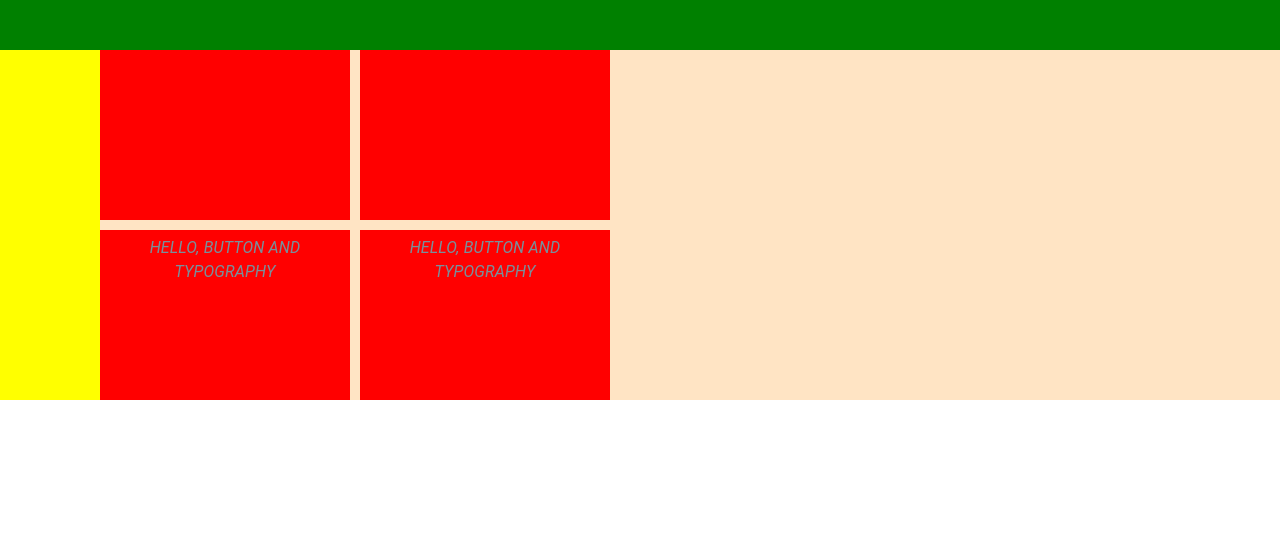
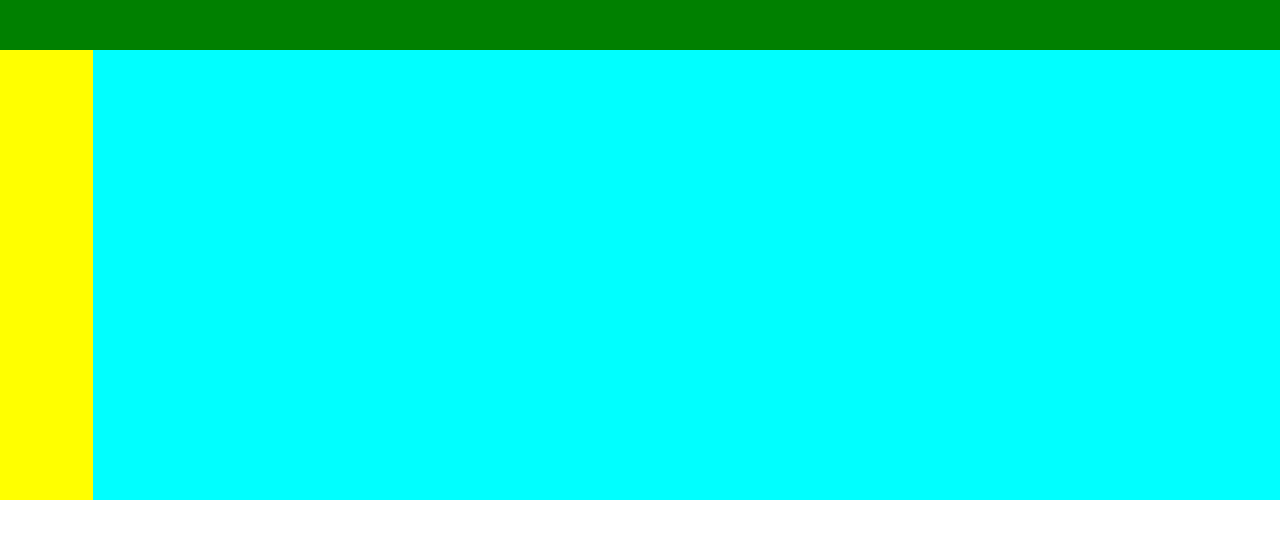
Before and after one commit to WestfalNamur/app-sandbox, a Next.js app in the folder client/: page / in a window 1280 px wide. Shown: the top 538 px of the page. Built offline with nearby package versions, Linux system fonts and the light colour scheme.

Commit message:
DEV CLIENT: Play with Grid

```diff
--- a/client/package.json
+++ b/client/package.json
@@ -9,6 +9,7 @@
   },
   "dependencies": {
     "@material-ui/core": "^4.12.1",
+    "@material-ui/data-grid": "^4.0.0-alpha.33",
     "@reduxjs/toolkit": "^1.3.6",
     "next": "latest",
     "react": "^17.0.2",
--- /dev/null
+++ b/client/src/features/dataView/GeoDataView.tsx
@@ -0,0 +1,24 @@
+import React from "react";
+import { Theme, createStyles, makeStyles } from "@material-ui/core/styles";
+import Paper from "@material-ui/core/Paper";
+import SurfPointTable from "../tables/SurfPointTable";
+
+const useStyles = makeStyles((theme: Theme) =>
+  createStyles({
+    divGeoDataView: {
+      width: "100%",
+      height: "100%",
+    },
+  })
+);
+
+export default function GeoDataView() {
+  const classes = useStyles();
+  return (
+    <div className={classes.divGeoDataView}>
+      <Paper>
+        <SurfPointTable />
+      </Paper>
+    </div>
+  );
+}
--- a/client/src/features/tables/SurfPointTable.tsx
+++ b/client/src/features/tables/SurfPointTable.tsx
@@ -1,21 +1,73 @@
-import { Button, Typography } from "@material-ui/core";
-import { makeStyles } from "@material-ui/core";
+import * as React from "react";
+import { Theme, createStyles, makeStyles } from "@material-ui/core/styles";
+import { DataGrid } from "@material-ui/data-grid";
 
-const userStyles = makeStyles({
-  btnStyle: {
-    fontStyle: "oblique",
+const useStyles = makeStyles((theme: Theme) =>
+  createStyles({
+    divSurfPointTable: {
+      width: 1000,
+      height: "100%",
+    },
+  })
+);
+
+const columns = [
+  { field: "id", headerName: "ID", width: 90 },
+  {
+    field: "firstName",
+    headerName: "First name",
+    width: 150,
+    editable: true,
   },
-});
+  {
+    field: "lastName",
+    headerName: "Last name",
+    width: 150,
+    editable: true,
+  },
+  {
+    field: "age",
+    headerName: "Age",
+    type: "number",
+    width: 110,
+    editable: true,
+  },
+  {
+    field: "fullName",
+    headerName: "Full name",
+    description: "This column has a value getter and is not sortable.",
+    sortable: false,
+    width: 160,
+    valueGetter: (params) =>
+      `${params.getValue(params.id, "firstName") || ""} ${
+        params.getValue(params.id, "lastName") || ""
+      }`,
+  },
+];
+
+const rows = [
+  { id: 1, lastName: "Snow", firstName: "Jon", age: 35 },
+  { id: 2, lastName: "Lannister", firstName: "Cersei", age: 42 },
+  { id: 3, lastName: "Lannister", firstName: "Jaime", age: 45 },
+  { id: 4, lastName: "Stark", firstName: "Arya", age: 16 },
+  { id: 5, lastName: "Targaryen", firstName: "Daenerys", age: null },
+  { id: 6, lastName: "Melisandre", firstName: null, age: 150 },
+  { id: 7, lastName: "Clifford", firstName: "Ferrara", age: 44 },
+  { id: 8, lastName: "Frances", firstName: "Rossini", age: 36 },
+  { id: 9, lastName: "Roxie", firstName: "Harvey", age: 65 },
+];
 
 export default function SurfPointTable() {
-  const classes = userStyles();
+  const classes = useStyles();
   return (
-    <div>
-      <Button color="primary">
-        <Typography className={classes.btnStyle}>
-          Hello, Button and Typography
-        </Typography>
-      </Button>
+    <div className={classes.divSurfPointTable}>
+      <DataGrid
+        rows={rows}
+        columns={columns}
+        pageSize={5}
+        checkboxSelection
+        disableSelectionOnClick
+      />
     </div>
   );
 }
--- a/client/src/pages/index.tsx
+++ b/client/src/pages/index.tsx
@@ -1,31 +1,48 @@
 import type { NextPage } from "next";
+import { Theme, createStyles, makeStyles } from "@material-ui/core/styles";
 
-import styles from "../styles/Home.module.css";
+const useStyles = makeStyles((theme: Theme) =>
+  createStyles({
+    indexRoot: {
+      flexGrow: 1,
+    },
+    indexNavBar: {
+      backgroundColor: "#008000",
+      height: 50,
+      width: "100%",
+    },
+    indexMain: {
+      backgroundColor: "#808000",
+      height: 450,
+      width: "100%",
+      display: "flex",
+    },
+    indexSidebar: {
+      backgroundColor: "#FFFF00",
+      height: "100%",
+      width: 100,
+    },
+    indexFeature: {
+      backgroundColor: "#00FFFF",
+      height: "100%",
+      width: "100%",
+    },
+  })
+);
 
-import SurfPointTable from "../features/tables/SurfPointTable";
+import GeoDataView from "../features/dataView/GeoDataView";
 
 const IndexPage: NextPage = () => {
+  const classes = useStyles();
+
   return (
-    <>
-      <div className={styles.divNavbar}></div>
-      <div className={styles.divMain}>
-        <div className={styles.divSidebar}></div>
-        <div className={styles.featureView}>
-          <div className={styles.flexContainer}>
-            <div className={styles.divMainChild}></div>
-            <div className={styles.divMainChild}></div>
-          </div>
-          <div className={styles.flexContainer}>
-            <div className={styles.divMainChild}>
-              <SurfPointTable />
-            </div>
-            <div className={styles.divMainChild}>
-              <SurfPointTable />
-            </div>
-          </div>
-        </div>
+    <div className={classes.indexRoot}>
+      <div className={classes.indexNavBar}></div>
+      <div className={classes.indexMain}>
+        <div className={classes.indexSidebar}></div>
+        <div className={classes.indexFeature}></div>
       </div>
-    </>
+    </div>
   );
 };
 
--- a/client/src/styles/Home.module.css
+++ /dev/null
@@ -1,34 +0,0 @@
-/* https://css-tricks.com/snippets/css/a-guide-to-flexbox/#basics-and-terminology */
-.divNavbar {
-  text-align: center;
-  display: flex;
-  background-color: green;
-  flex: 0 0 100%; /* Let it fill the entire space horizontally */
-  height: 50px;
-}
-.divSidebar {
-  order: 0;
-  background-color: yellow;
-  width: 100px;
-}
-
-.divMain {
-  display: flex;
-  background-color: bisque;
-  flex: 0 0 100%;
-  height: 350px;
-}
-
-.divMainChild {
-  width: 250px; /* Or whatever */
-  height: 170px; /* Or whatever */
-  margin: auto; /* Magic! */
-  background-color: red;
-  margin: 0 10px 10px 0;
-}
-
-.flexContainer {
-  display: flex;
-  flex-flow: row wrap;
-  justify-content: space-around;
-}
```
Also changed, not shown: 1 other file (tests, documents, lock files or other folders).
